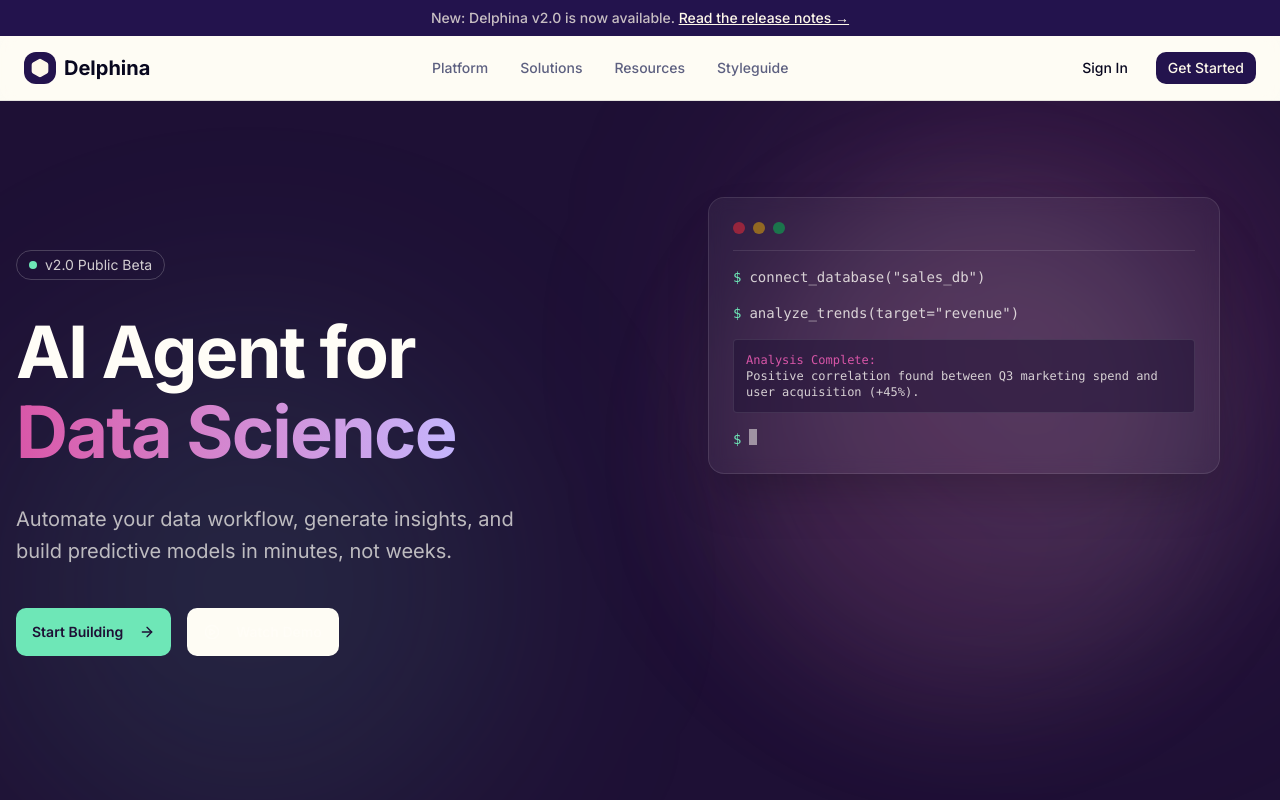
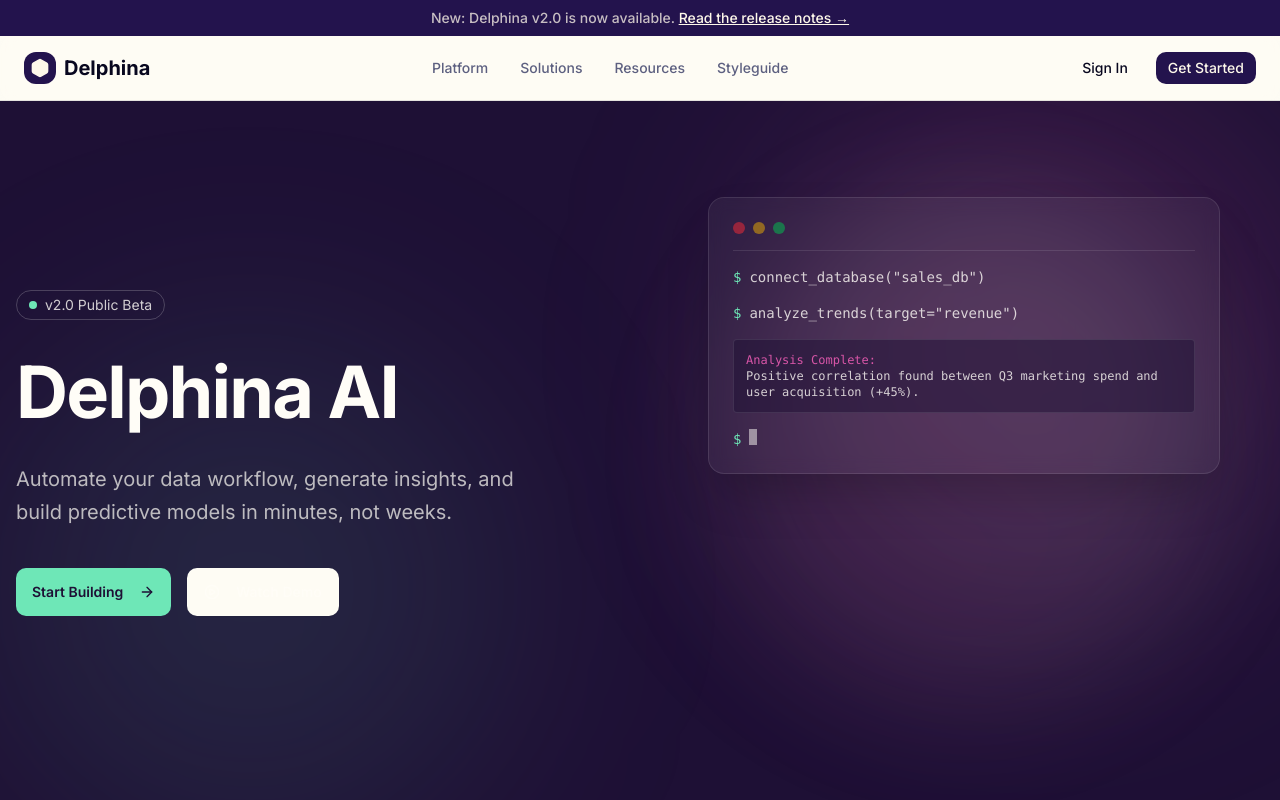
Before and after one commit to joinamply/delphina-ai-7, a Next.js app: page / in a window 1280 px wide. Shown: the top 800 px of the page. Built offline with nearby package versions, Linux system fonts and the light colour scheme.

Commit message:
feat: Dynamically load Hero component heading from a local content file and reclassify Stackbit dependencies.

```diff
--- a/app/page.tsx
+++ b/app/page.tsx
@@ -8,13 +8,27 @@
 import { Testimonials } from "@/components/home/testimonials"
 import { CTA } from "@/components/home/cta"
 import { Footer } from "@/components/home/footer"
+import fs from "fs/promises"
+import path from "path"
 
-export default function Home() {
+async function getData() {
+  const filePath = path.join(process.cwd(), "content/pages/index.json")
+  try {
+    const fileContent = await fs.readFile(filePath, "utf8")
+    return JSON.parse(fileContent)
+  } catch (error) {
+    console.error("Error reading content file:", error)
+    return {}
+  }
+}
+
+export default async function Home() {
+  const data = await getData()
   return (
     <div className="flex flex-col min-h-screen">
       <AnnouncementBar />
       <Navbar />
-      <Hero />
+      <Hero heading={data.title} />
       <LogoMarquee />
 
       {/* Feature 1: Prototype */}
--- a/components/home/hero.tsx
+++ b/components/home/hero.tsx
@@ -3,7 +3,11 @@
 import { Button } from "@/components/ui/button"
 import { ArrowRight, PlayCircle } from "lucide-react"
 
-export function Hero() {
+interface HeroProps {
+    heading?: string
+}
+
+export function Hero({ heading }: HeroProps) {
     return (
         <section className="bg-[#1E1035] text-[#FFFDF7] pt-24 pb-32 px-4 relative overflow-hidden">
             {/* Background Gradients/Effects could go here */}
@@ -18,8 +22,12 @@
                     </div>
 
                     <h1 className="text-5xl md:text-7xl font-bold tracking-tight leading-[1.1]">
-                        AI Agent for <br />
-                        <span className="text-transparent bg-clip-text bg-gradient-to-r from-[#D956A8] to-[#C4B5FD]">Data Science</span>
+                        {heading || (
+                            <>
+                                AI Agent for <br />
+                                <span className="text-transparent bg-clip-text bg-gradient-to-r from-[#D956A8] to-[#C4B5FD]">Data Science</span>
+                            </>
+                        )}
                     </h1>
 
                     <p className="text-xl text-[#FFFDF7]/70 max-w-lg leading-relaxed">
--- a/package.json
+++ b/package.json
@@ -16,8 +16,6 @@
     "@radix-ui/react-slider": "^1.3.6",
     "@radix-ui/react-slot": "^1.2.4",
     "@radix-ui/react-tabs": "^1.1.13",
-    "@stackbit/cms-git": "^1.0.36",
-    "@stackbit/types": "^2.1.15",
     "class-variance-authority": "^0.7.1",
     "clsx": "^2.1.1",
     "lucide-react": "^0.562.0",
@@ -27,6 +25,8 @@
     "tailwind-merge": "^3.4.0"
   },
   "devDependencies": {
+    "@stackbit/cms-git": "^1.0.36",
+    "@stackbit/types": "^2.1.15",
     "@tailwindcss/postcss": "^4",
     "@types/node": "^20",
     "@types/react": "^19",
```
Also changed, not shown: 1 other file (tests, documents, lock files or other folders).
